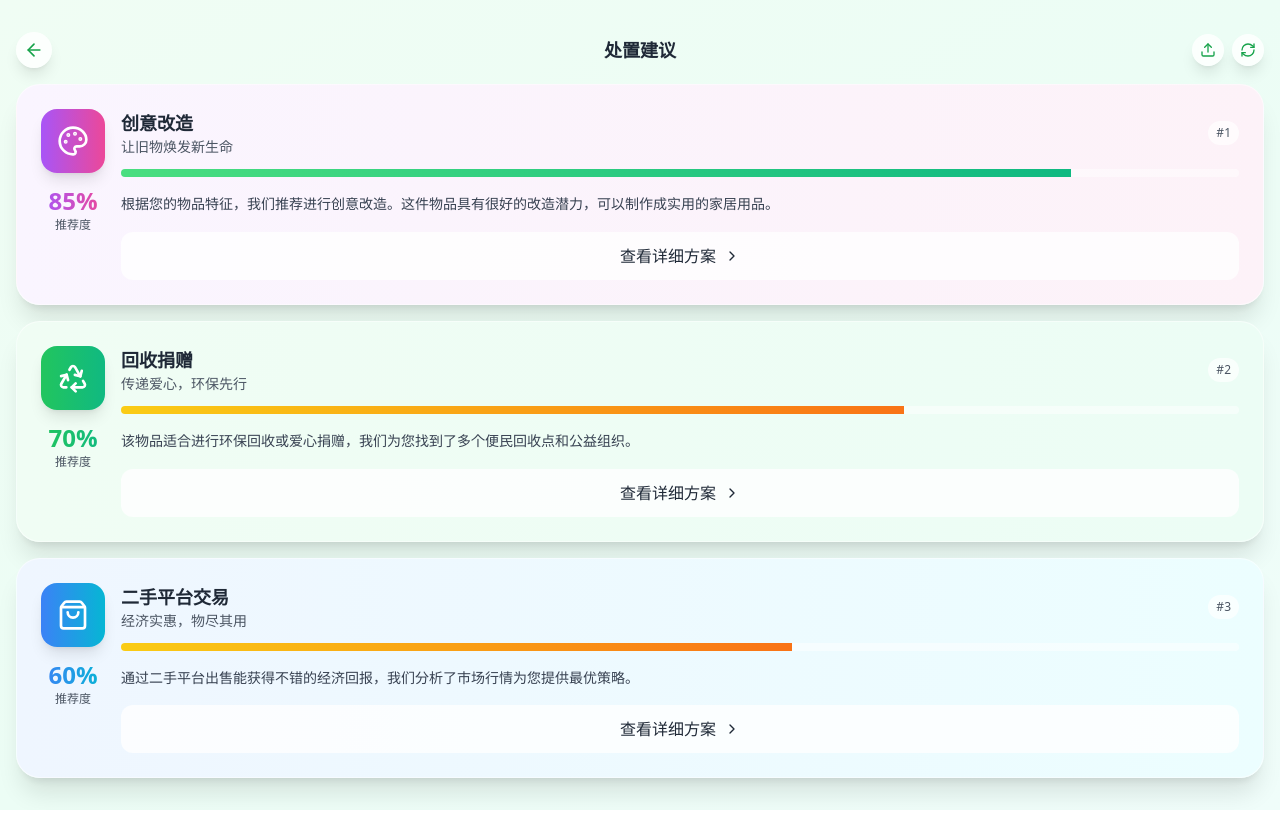
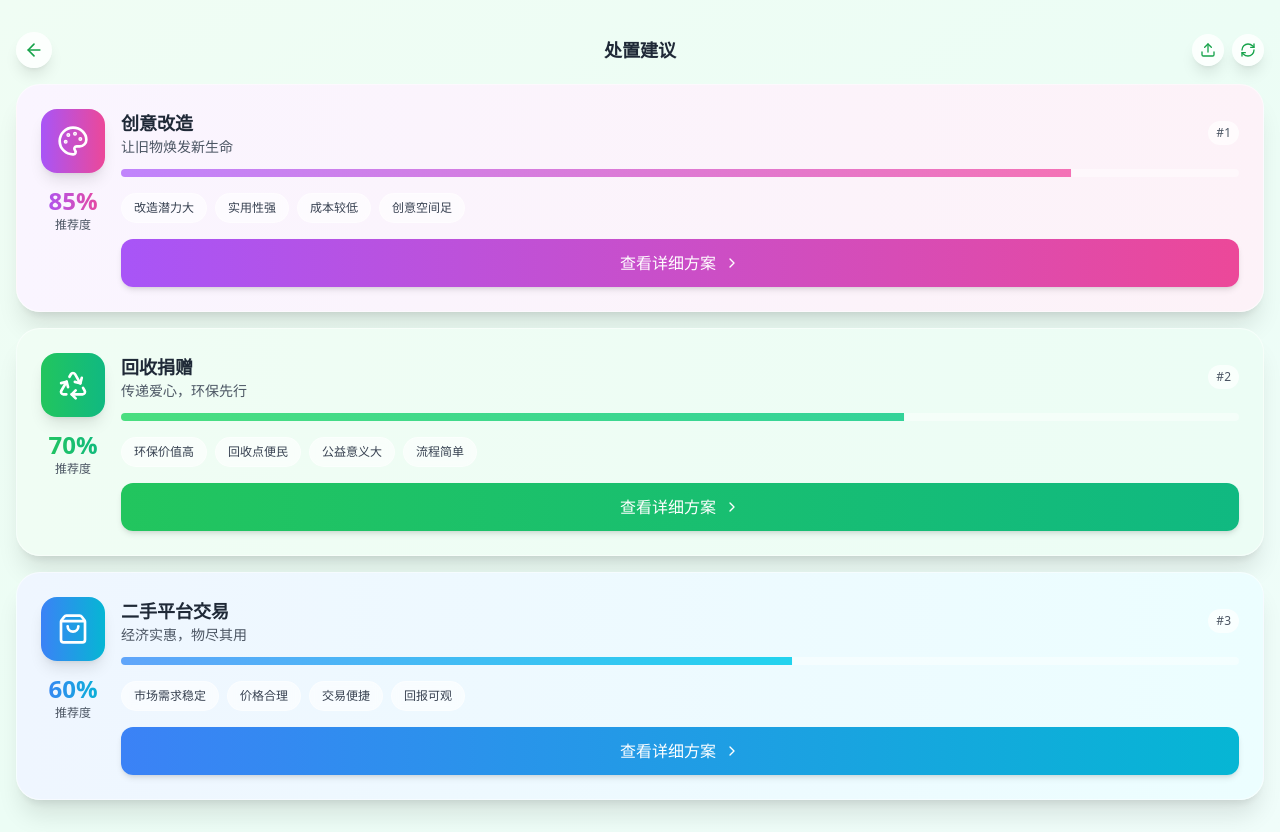
Before and after one commit to CEOYulinZhu/rewise-webapp-frontend, a React (Vite) app: page /overview in a window 1280 px wide. Before the commit the page ends 810 px from the top, so only its background shows below. Built offline with nearby package versions, Linux system fonts and the light colour scheme.

Commit message:
调整展示的内容，优化推荐条、按钮样式

```diff
--- a/src/pages/Overview.tsx
+++ b/src/pages/Overview.tsx
@@ -19,7 +19,7 @@ const Overview: React.FC = () => {
             title: '创意改造',
             subtitle: '让旧物焕发新生命',
             percentage: 85,
-            description: '根据您的物品特征，我们推荐进行创意改造。这件物品具有很好的改造潜力，可以制作成实用的家居用品。',
+            reasons: ['改造潜力大', '实用性强', '成本较低', '创意空间足'],
             icon: Palette,
             gradient: 'from-purple-500 to-pink-500',
             bgGradient: 'from-purple-50 to-pink-50',
@@ -30,7 +30,7 @@ const Overview: React.FC = () => {
             title: '回收捐赠',
             subtitle: '传递爱心，环保先行',
             percentage: 70,
-            description: '该物品适合进行环保回收或爱心捐赠，我们为您找到了多个便民回收点和公益组织。',
+            reasons: ['环保价值高', '回收点便民', '公益意义大', '流程简单'],
             icon: Recycle,
             gradient: 'from-green-500 to-emerald-500',
             bgGradient: 'from-green-50 to-emerald-50',
@@ -41,7 +41,7 @@ const Overview: React.FC = () => {
             title: '二手平台交易',
             subtitle: '经济实惠，物尽其用',
             percentage: 60,
-            description: '通过二手平台出售能获得不错的经济回报，我们分析了市场行情为您提供最优策略。',
+            reasons: ['市场需求稳定', '价格合理', '交易便捷', '回报可观'],
             icon: ShoppingBag,
             gradient: 'from-blue-500 to-cyan-500',
             bgGradient: 'from-blue-50 to-cyan-50',
@@ -49,10 +49,18 @@ const Overview: React.FC = () => {
         }
     ];
 
-    const getProgressColor = (percentage: number) => {
-        if (percentage >= 80) return 'from-green-400 to-emerald-500';
-        if (percentage >= 60) return 'from-yellow-400 to-orange-500';
-        return 'from-red-400 to-pink-500';
+    // 统一的进度条颜色，与各方案的主题色保持一致
+    const getProgressColor = (id: string) => {
+        switch (id) {
+            case 'creative':
+                return 'from-purple-400 to-pink-400';
+            case 'recycle':
+                return 'from-green-400 to-emerald-400';
+            case 'trading':
+                return 'from-blue-400 to-cyan-400';
+            default:
+                return 'from-gray-400 to-gray-500';
+        }
     };
 
     const handleDetailClick = (route: string, recommendation: any) => {
@@ -62,7 +70,7 @@ const Overview: React.FC = () => {
             title: recommendation.title,
             subtitle: recommendation.subtitle,
             percentage: recommendation.percentage,
-            description: recommendation.description,
+            reasons: recommendation.reasons,
             gradient: recommendation.gradient,
             bgGradient: recommendation.bgGradient,
             route: recommendation.route
@@ -135,14 +143,7 @@ const Overview: React.FC = () => {
 
             {/* 推荐卡片列表 */}
             <div className="px-4 space-y-4 pb-8">
-                {/* <div className="text-center mb-6">
-                    <h2 className="text-xl font-bold text-gray-800 mb-2">
-                        为您推荐以下处置方案
-                    </h2>
-                    <p className="text-gray-600 text-sm">
-                        点击查看详细建议和具体操作指南
-                    </p>
-                </div> */}
+
 
                 {recommendations.map((rec, index) => {
                     const Icon = rec.icon;
@@ -185,23 +186,32 @@ const Overview: React.FC = () => {
 
                                     {/* 进度条 */}
                                     <div className="mb-4">
-                                        <div className="h-2 bg-white/50 rounded-full overflow-hidden">
+                                        <div className="h-2 bg-white/40 rounded-full overflow-hidden">
                                             <div
-                                                className={`h-full bg-gradient-to-r ${getProgressColor(rec.percentage)} transition-all duration-1000 ease-out`}
+                                                className={`h-full bg-gradient-to-r ${getProgressColor(rec.id)} transition-all duration-1000 ease-out shadow-sm`}
                                                 style={{ width: `${rec.percentage}%` }}
                                             />
                                         </div>
                                     </div>
 
-                                    {/* 描述 */}
-                                    <p className="text-sm text-gray-700 mb-4 leading-relaxed">
-                                        {rec.description}
-                                    </p>
+                                    {/* 推荐理由标签 */}
+                                    <div className="mb-4">
+                                        <div className="flex flex-wrap gap-2">
+                                            {rec.reasons.map((reason, reasonIndex) => (
+                                                <span
+                                                    key={reasonIndex}
+                                                    className="inline-flex items-center px-3 py-1.5 text-xs font-medium bg-white/60 text-gray-700 rounded-full border border-white/40 backdrop-blur-sm"
+                                                >
+                                                    {reason}
+                                                </span>
+                                            ))}
+                                        </div>
+                                    </div>
 
                                     {/* 查看详情按钮 */}
                                     <button
                                         onClick={() => handleDetailClick(rec.route, rec)}
-                                        className="w-full bg-white/80 hover:bg-white text-gray-800 font-medium py-3 px-4 rounded-xl flex items-center justify-center space-x-2 transition-all duration-300 hover:shadow-md"
+                                        className={`w-full bg-gradient-to-r ${rec.gradient} hover:shadow-lg text-white font-medium py-3 px-4 rounded-xl flex items-center justify-center space-x-2 transition-all duration-300 hover:scale-[1.02] shadow-md`}
                                     >
                                         <span>查看详细方案</span>
                                         <ChevronRight className="w-4 h-4" />
```
